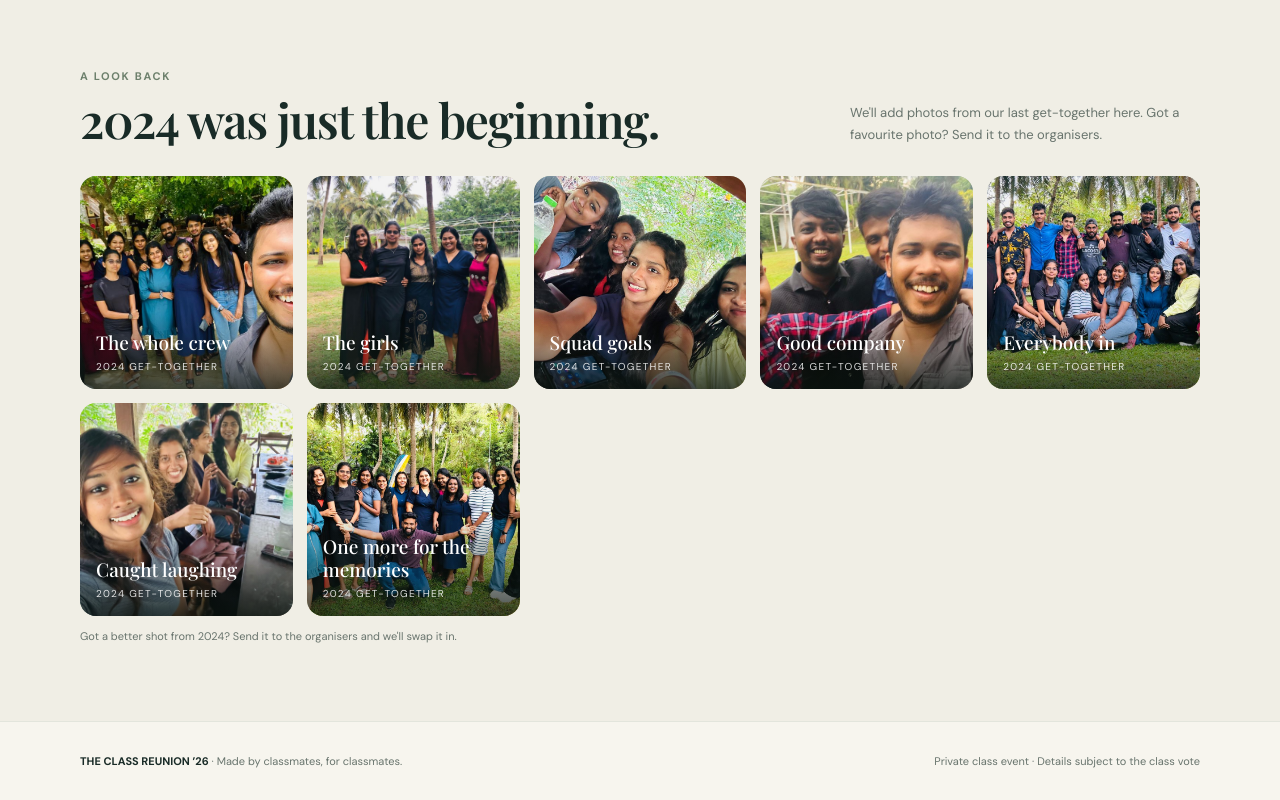
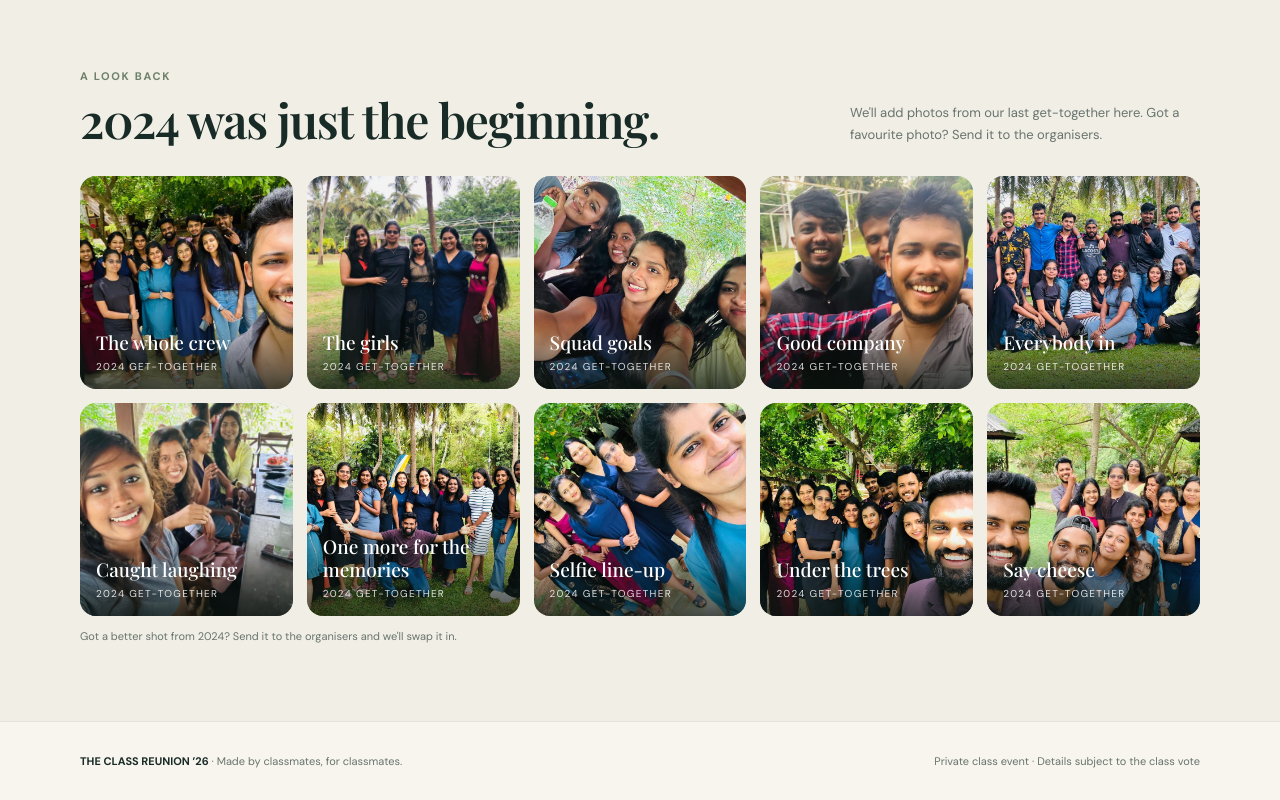
Before and after one commit to AthilaRavindu/class-party, a plain HTML site: page index.html in a window 1280 px wide. Shown: the part 3322-4122 px from the top of the page. Drawn offline with nearby package versions, Linux system fonts and the light colour scheme.

Commit message:
Add three more 2024 photos to the memories gallery
Co-Authored-By: Claude Sonnet 5 <noreply@anthropic.com>

```diff
--- a/index.html
+++ b/index.html
@@ -141,6 +141,9 @@ footer{padding:32px 0;border-top:1px solid var(--line)}.footer-row{display:flex;
         <div class="gallery-tile reveal"><img src="images/gallery-5.jpg" alt="The whole class posing together, 2024" loading="lazy"><div class="tile-caption"><div class="gallery-label">Everybody in</div><small>2024 get-together</small></div></div>
         <div class="gallery-tile reveal"><img src="images/gallery-6.jpg" alt="Classmates taking a selfie together, 2024" loading="lazy"><div class="tile-caption"><div class="gallery-label">Caught laughing</div><small>2024 get-together</small></div></div>
         <div class="gallery-tile reveal"><img src="images/gallery-7.jpg" alt="Classmates posing together outdoors, 2024" loading="lazy"><div class="tile-caption"><div class="gallery-label">One more for the memories</div><small>2024 get-together</small></div></div>
+        <div class="gallery-tile reveal"><img src="images/gallery-8.jpg" alt="A line-up selfie with a few classmates, 2024" loading="lazy"><div class="tile-caption"><div class="gallery-label">Selfie line-up</div><small>2024 get-together</small></div></div>
+        <div class="gallery-tile reveal"><img src="images/gallery-9.jpg" alt="A group selfie under the trees, 2024" loading="lazy"><div class="tile-caption"><div class="gallery-label">Under the trees</div><small>2024 get-together</small></div></div>
+        <div class="gallery-tile reveal"><img src="images/gallery-10.jpg" alt="A close group selfie, 2024" loading="lazy"><div class="tile-caption"><div class="gallery-label">Say cheese</div><small>2024 get-together</small></div></div>
       </div>
       <div class="gallery-hint">Got a better shot from 2024? Send it to the organisers and we'll swap it in.</div>
     </div>
```
Also changed, not shown: images/gallery-10.jpg (added), images/gallery-8.jpg (added), images/gallery-9.jpg (added).
